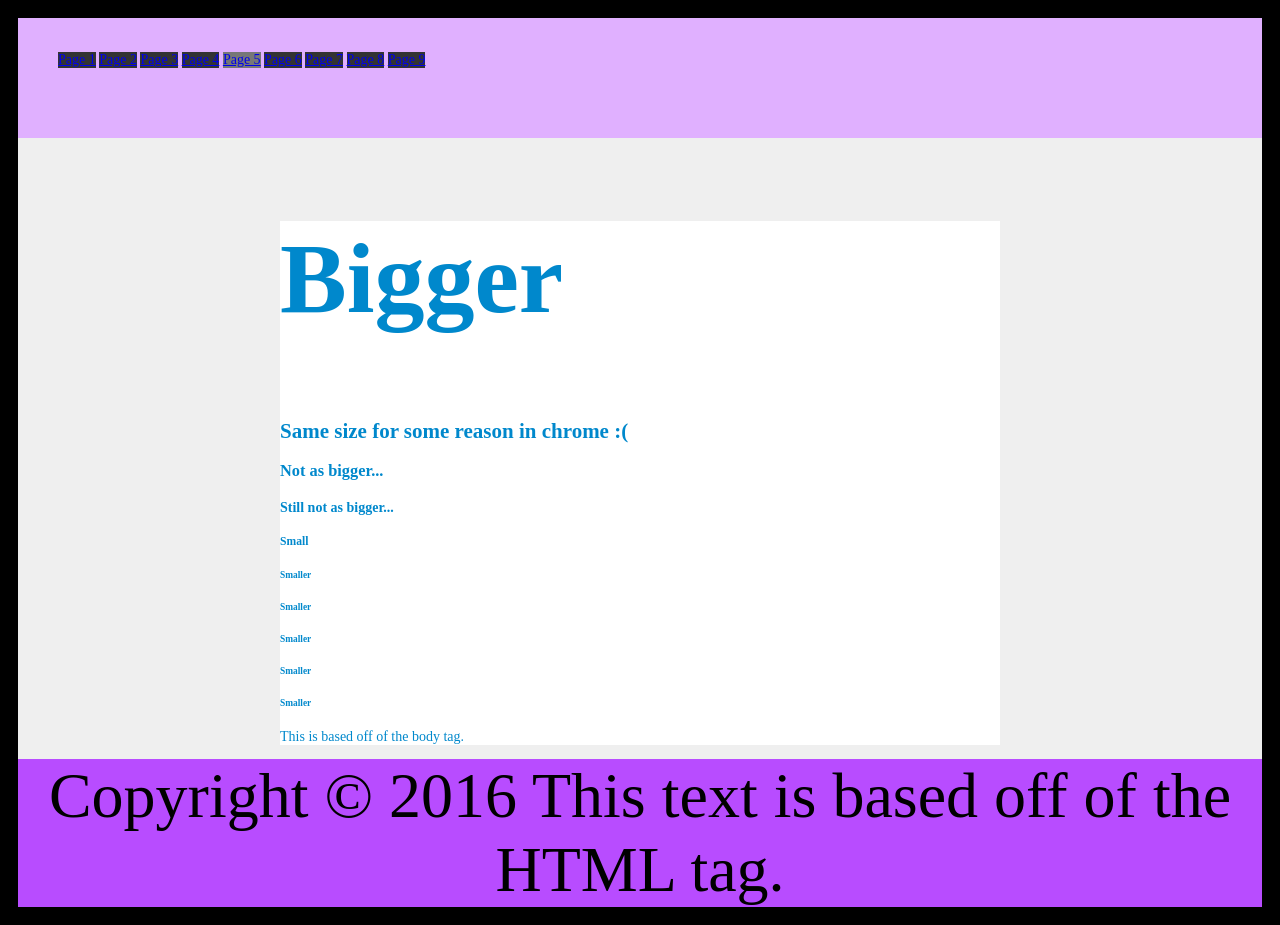
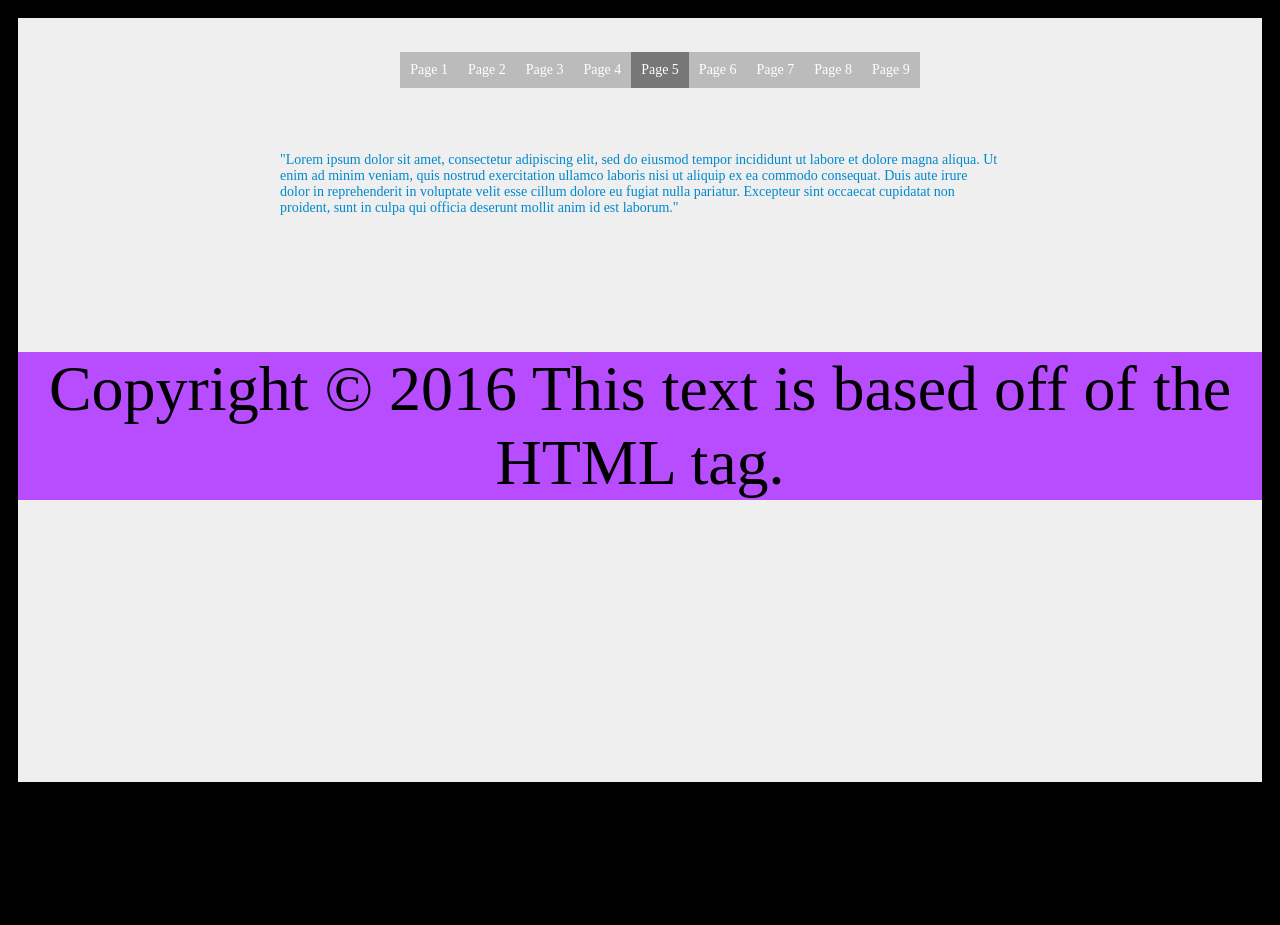
Before and after one commit to josephseverino/June2016DemoCode, a website: page week1/css-responsiveness/index.html in a window 1280 px wide. After the commit the page ends 800 px from the top, so only its background shows below. Drawn offline with Linux system fonts and the light colour scheme.

Commit message:
practiced the class notes

```diff
--- a/week1/css-responsiveness/index.html
+++ b/week1/css-responsiveness/index.html
@@ -6,31 +6,18 @@
         <header>
             <nav>
                 <ul>
-                    <li class='navlink'><a href="#page1">Page 1</a></li>
-                    <li class='navlink'><a href="#page2">Page 2</a></li>
-                    <li class='navlink'><a href="#page3">Page 3</a></li>
-                    <li class='navlink'><a href="#page4">Page 4</a></li>
-                    <li id="thisOne" class='navlink'><a href="#page5">Page 5</a></li>
-                    <li class='navlink'><a href="#page6">Page 6</a></li>
-                    <li class='navlink'><a href="#page7">Page 7</a></li>
-                    <li class='navlink'><a href="#page8">Page 8</a></li>
-                    <li class='navlink'><a href="#page9">Page 9</a></li>
+                    <li class='navlink'><a href="#page1">Page 1</a></li><li class='navlink'><a href="#page2">Page 2</a></li><li class='navlink'><a href="#page3">Page 3</a></li><li class='navlink'><a href="#page4">Page 4</a></li><li id="thisOne" class='navlink'><a href="#page5">Page 5</a></li><li class='navlink'><a href="#page6">Page 6</a></li><li class='navlink'><a href="#page7">Page 7</a></li><li class='navlink'><a href="#page8">Page 8</a></li><li class='navlink'><a href="#page9">Page 9</a></li>
                 </ul>
             </nav>
         </header>
         <section id="content">
-            <h1>Bigger</h1>
-            <h2>Same size for some reason in chrome :(</h2>
-            <h3>Not as bigger...</h3>
-            <h4>Still not as bigger...</h4>
-            <h5>Small</h5>
-            <h6>Smaller</h6>
-            <h6>Smaller</h6>
-            <h6>Smaller</h6>
-            <h6>Smaller</h6>
-            <h6>Smaller</h6>
 
-            <p>This is based off of the body tag.</p>
+
+            <p>"Lorem ipsum dolor sit amet, consectetur adipiscing elit, sed do eiusmod tempor incididunt ut labore et dolore magna aliqua.
+                Ut enim ad minim veniam, quis nostrud exercitation ullamco laboris nisi ut aliquip ex ea commodo consequat. Duis aute irure dolor in
+                reprehenderit in voluptate velit esse cillum dolore eu fugiat nulla pariatur. Excepteur sint occaecat cupidatat non proident, sunt in
+                culpa qui officia deserunt mollit anim id est laborum."
+            </p></p>
         </section>
         <footer>
             <!-- http://www.w3schools.com/html/html_entities.asp -->
--- a/week1/css-responsiveness/main.css
+++ b/week1/css-responsiveness/main.css
@@ -11,7 +11,7 @@ body {
 header {
     width: 100%;
     height: 100px;
-    background-color: #E0B0FF /* oh yeaah, mauve */;
+    background-color: #efefef /* oh yeaah, mauve */;
     padding-top: 20px;
 }
 #content {
@@ -19,14 +19,17 @@ header {
     max-width: 720px;
     /*height: 200px;*/
     min-height: 200px;
-    background: white;
+    background: #efefef;
     color: #08c;
 }
 .navlink {
     list-style: none;
     display: inline-block;
-    background-color: #333;
+    background-color: #BBB;
     /* padding: 22px; */
+    padding:10px;
+
+
 }
 
 #thisOne {
@@ -66,3 +69,11 @@ footer {
         font-size: 100px;
     }
 }
+nav {
+    text-align: center;
+
+}
+a {
+   text-decoration:none;
+   color:white;
+}
```
